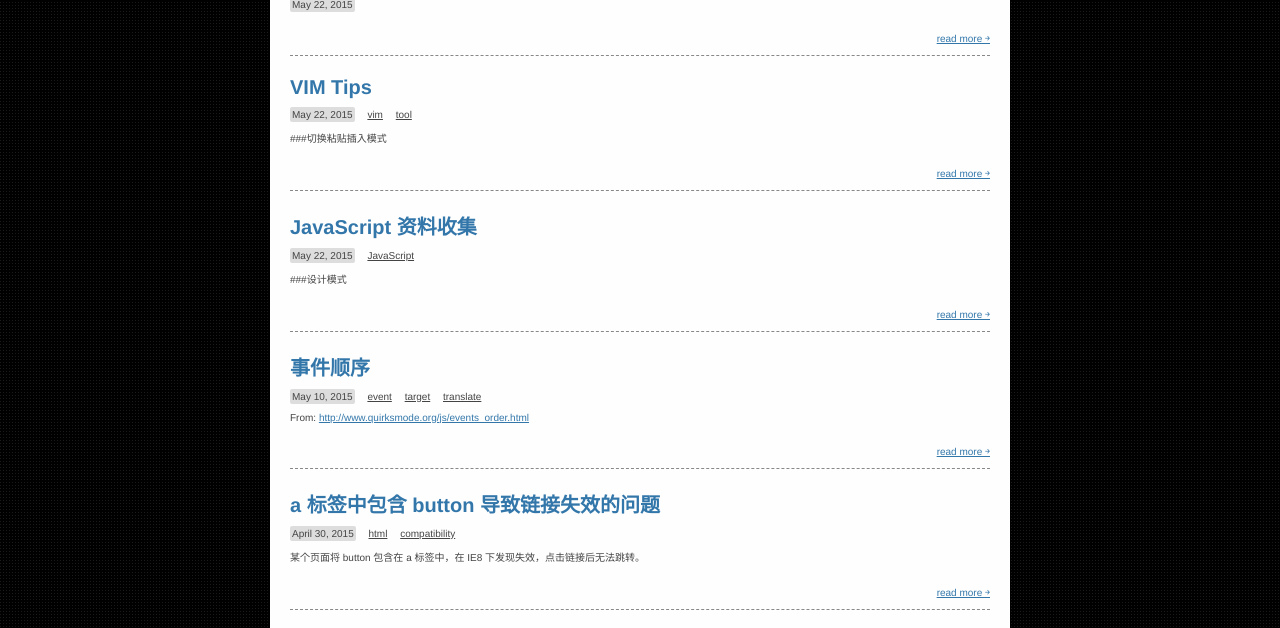
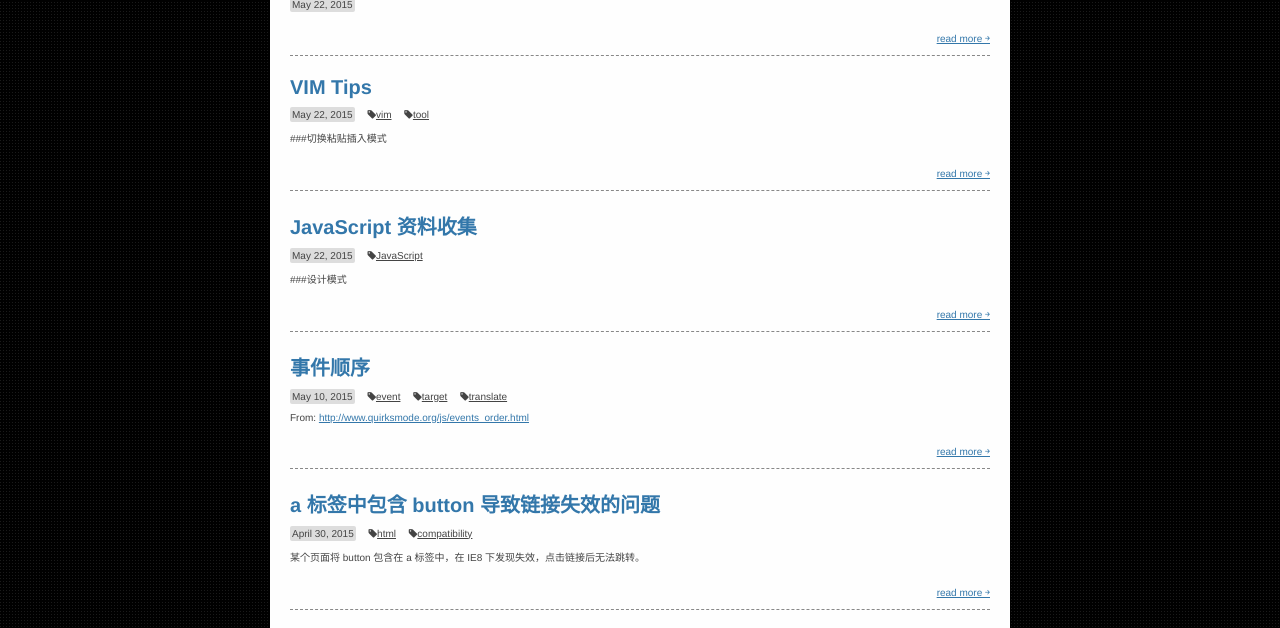
Before and after one commit to osrpt/osrpt.github.com, a Jekyll site: the page built from index.html, in a window 1280 px wide. Shown: the part 127-755 px from the top of the page. Built offline with Jekyll 4.4.1, drawn with Linux system fonts in a browser that asks for light colours; nearby versions of some CDN libraries; Markdown is read by kramdown in place of the engine named in the settings; the list of posts is cut into pages by our own code.

Commit message:
add tag icon

```diff
--- a/_layouts/post.html
+++ b/_layouts/post.html
@@ -17,7 +17,7 @@
     <p>
         <span class="date">{{ page.date | date: "%B %d, %Y" }}</span>
         {% for tag in page.tags %}
-            <span class="tag">{{tag}}</span>
+            <span class="tag"><i class="fa fa-tag"></i>{{tag}}</span>
         {% endfor %}
     </p>
     <div class="content">
--- a/index.html
+++ b/index.html
@@ -12,7 +12,7 @@ title: sibo's blog
 				<p class="postTime">
 					<span class="date">{{ post.date | date: "%B %d, %Y" }}</span>
                     {% for tag in post.tags %}
-                        <span class="tag">{{tag}}</span>
+                        <span class="tag"><i class="fa fa-tag"></i>{{tag}}</span>
                     {% endfor %}
 				</p>
 				<div class="content">
```
